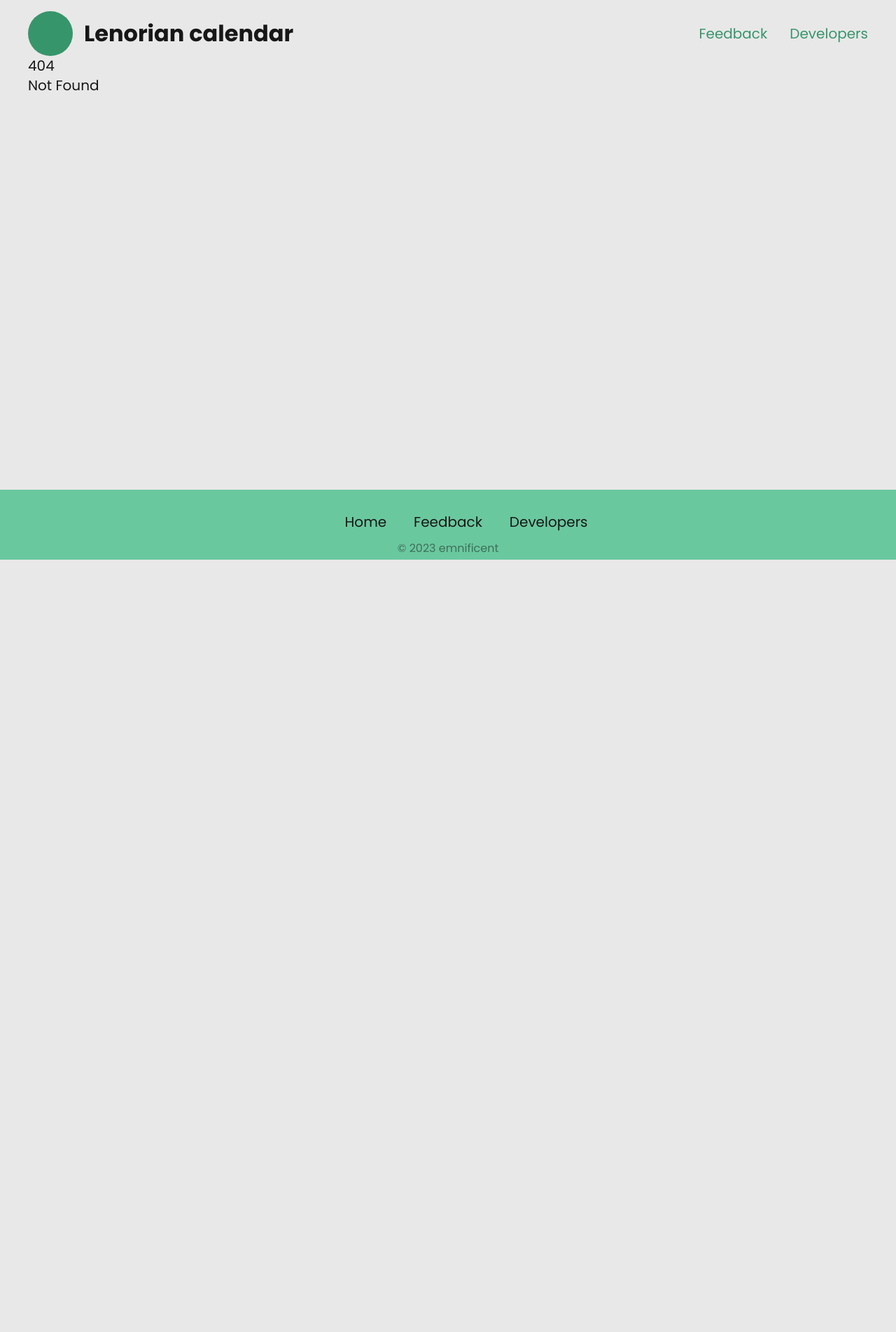
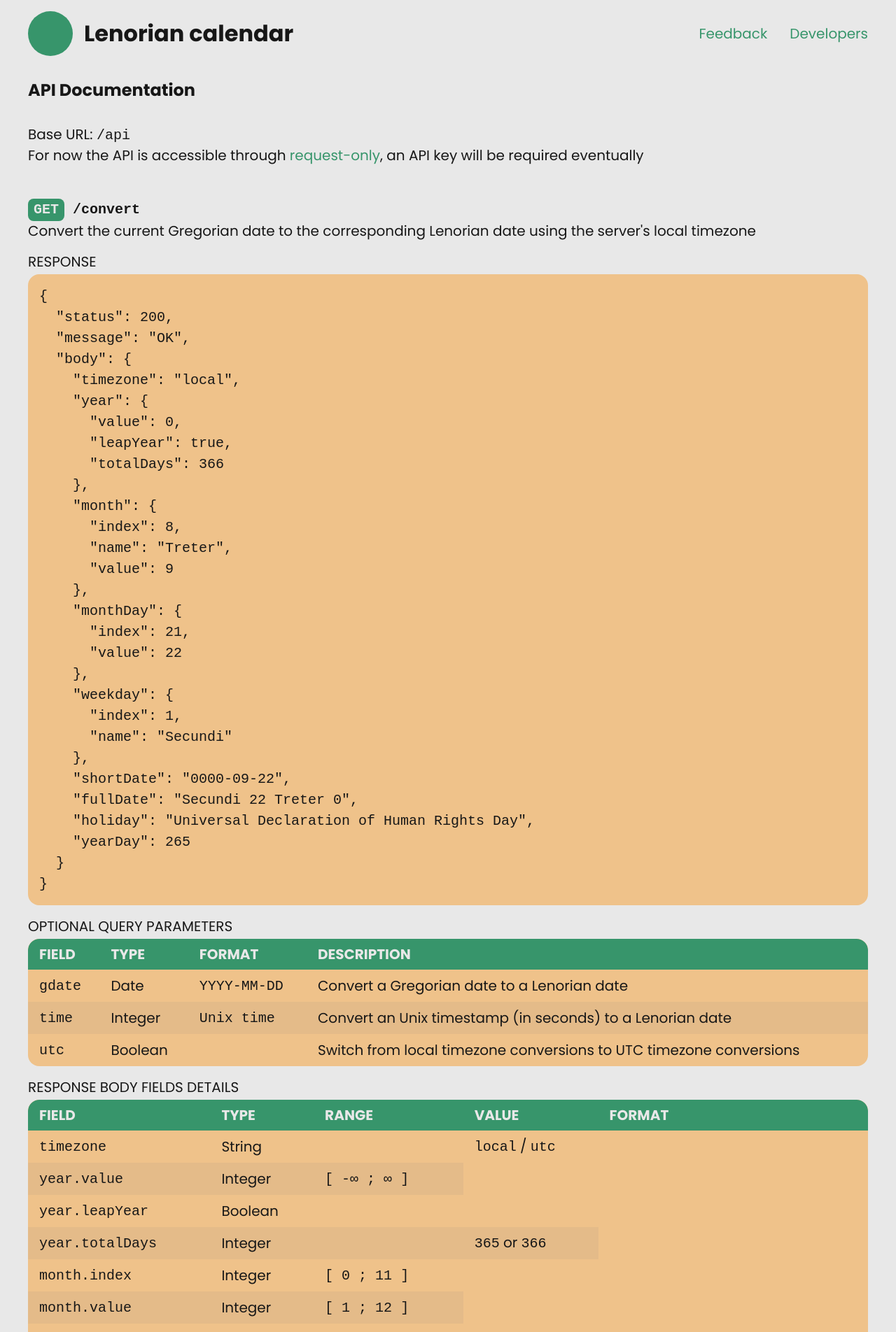
Before and after one commit to emnificent/lenorian, a SvelteKit app: page /developers/documentation in a window 1280 px wide. Before the commit this address had no page. Shown: the top 1904 px of the page at 70% size. Before the commit the page ends 800 px from the top, so only its background shows below. Built offline with nearby package versions, Linux system fonts and the light colour scheme.

Commit message:
feat: move developer documentation to a proper place

```diff
--- /dev/null
+++ b/src/routes/api/+page.server.js
@@ -0,0 +1,5 @@
+import { redirect } from '@sveltejs/kit';
+
+export function load() {
+	throw redirect(307, '/developers/documentation');
+}
--- /dev/null
+++ b/src/routes/developers/+page.server.js
@@ -0,0 +1,5 @@
+import { redirect } from '@sveltejs/kit';
+
+export function load() {
+	throw redirect(307, '/developers/documentation');
+}
--- a/src/routes/api/+page.svelte
+++ b/src/routes/developers/documentation/+page.svelte
@@ -2,7 +2,7 @@
   <h2>API Documentation</h2>
   <div>
     <p>Base URL: <code>/api</code></p>
-    <p>The API is accessible through <a href="/feedback">request-only</a>, for now, later we'll require an API key</p>
+    <p>For now the API is accessible through <a href="/feedback">request-only</a>, an API key will be required eventually</p>
   </div>
   <article>
     <div>
@@ -203,7 +203,7 @@
               "index": 21,
               "value": 22,
               "current": true,
-              "holidays": ["Universal Declaration of Human Rights Day"]
+              "holiday": "Universal Declaration of Human Rights Day"
             },
             "weekday": {
               "index": 1,
@@ -312,8 +312,8 @@
             <td>Highlights the current day when applicable</td>
           </tr>
           <tr>
-            <td><code>&nbsp;&nbsp;&nbsp;&nbsp;day.holidays</code></td>
-            <td>Array</td>
+            <td><code>&nbsp;&nbsp;&nbsp;&nbsp;day.holiday</code></td>
+            <td>String</td>
           </tr>
           <tr>
             <td><code>&nbsp;&nbsp;&nbsp;&nbsp;weekday.index</code></td>
```
